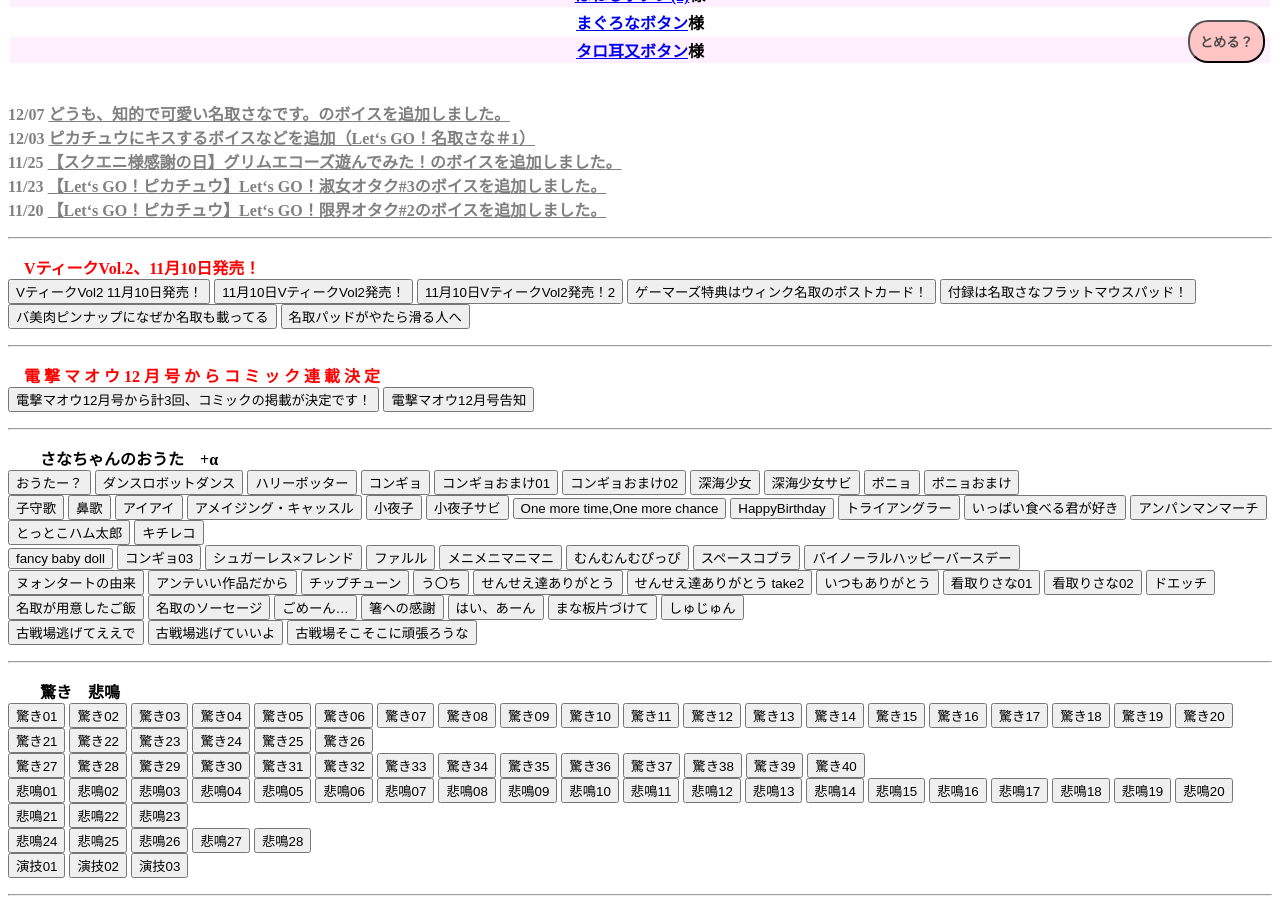
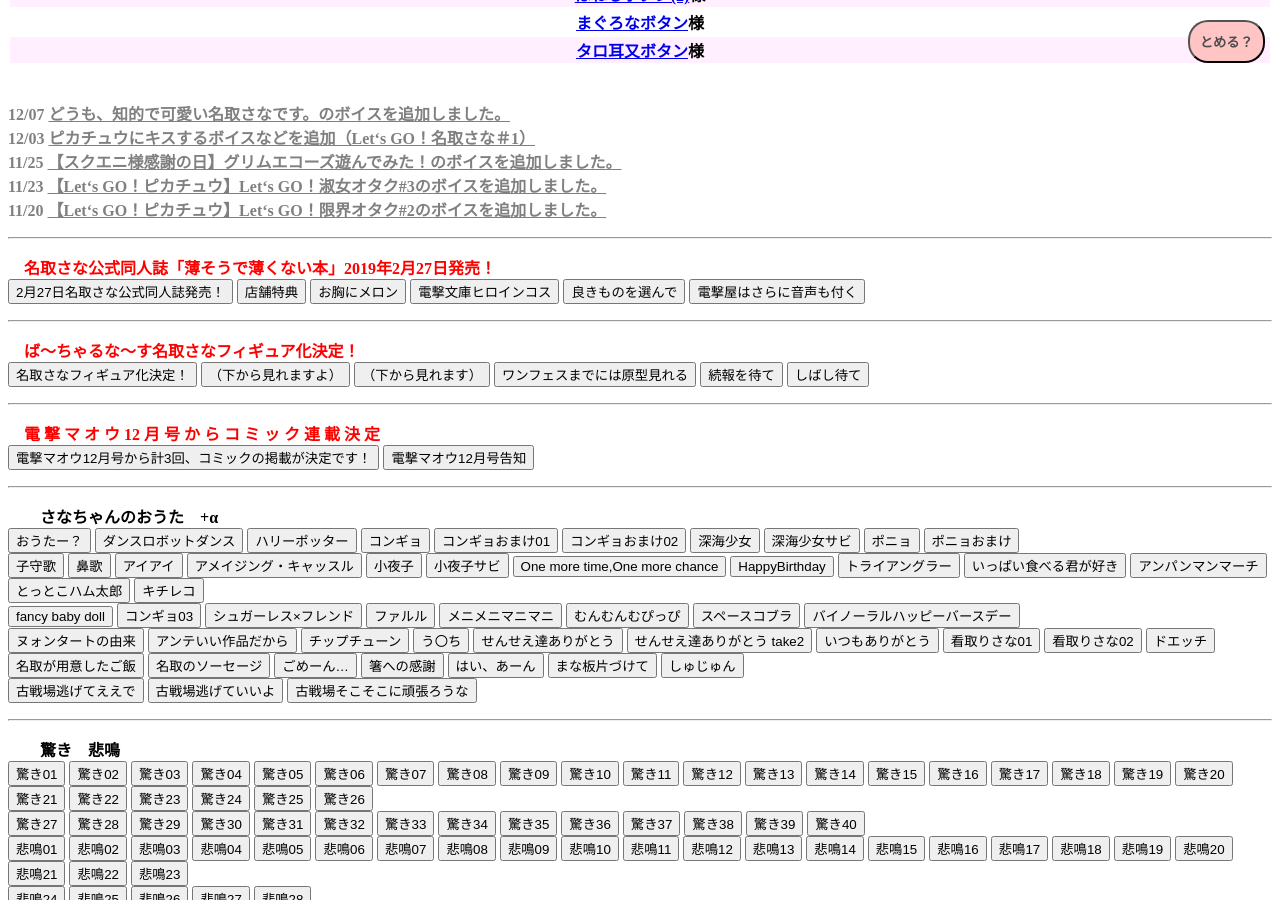
Before and after one commit to sanabutton/sanabutton.github.io, a Jekyll site: the page built from index.html, in a window 1280 px wide and 900 px high, scrolled down 441 px. Built offline with Jekyll 4.4.1, drawn with Linux system fonts in a browser that asks for light colours; comment, search, counter and statistics services are not loaded.

Commit message:
告知欄を更新

```diff
--- a/index.html
+++ b/index.html
@@ -18,15 +18,24 @@ layout: home
 
 {% include update-log.html %}
 <hr style="margin: 1em 0 ;">
-　<span class="important-notify"><b>VティークVol.2、11月10日発売！</b></span>
+　<span class="important-notify"><b>名取さな公式同人誌「薄そうで薄くない本」2019年2月27日発売！</b></span>
 <br>
-<button type="button" class="sounds" data-file="たのしいハロウィンだナース/VティークVol2 11月10日発売！">VティークVol2 11月10日発売！</button>
-<button type="button" class="sounds" data-file="今日何の日か知ってる？/11月10日VティークVol2発売！">11月10日VティークVol2発売！</button>
-<button type="button" class="sounds" data-file="今日何の日か知ってる？/11月10日VティークVol2発売！2">11月10日VティークVol2発売！2</button>
-<button type="button" class="sounds" data-file="今日何の日か知ってる？/ゲーマーズ特典はウィンク名取のポストカード！">ゲーマーズ特典はウィンク名取のポストカード！</button>
-<button type="button" class="sounds" data-file="今日何の日か知ってる？/付録は名取さなフラットマウスパッド！">付録は名取さなフラットマウスパッド！</button>
-<button type="button" class="sounds" data-file="今日何の日か知ってる？/バ美肉ピンナップになぜか名取も載ってる">バ美肉ピンナップになぜか名取も載ってる</button>
-<button type="button" class="sounds" data-file="Let‘s GO！限界オタク＃2/名取パッドがやたら滑る人へ">名取パッドがやたら滑る人へ</button>
+<button type="button" class="sounds" data-file="どうも、知的で可愛い名取さなです。/2月27日名取さな公式同人誌発売！">2月27日名取さな公式同人誌発売！</button>
+<button type="button" class="sounds" data-file="どうも、知的で可愛い名取さなです。/店舗特典">店舗特典</button>
+<button type="button" class="sounds" data-file="どうも、知的で可愛い名取さなです。/お胸にメロン">お胸にメロン</button>
+<button type="button" class="sounds" data-file="どうも、知的で可愛い名取さなです。/電撃文庫ヒロインコス">電撃文庫ヒロインコス</button>
+<button type="button" class="sounds" data-file="どうも、知的で可愛い名取さなです。/良きものを選んで">良きものを選んで</button>
+<button type="button" class="sounds" data-file="どうも、知的で可愛い名取さなです。/電撃屋はさらに音声も付く">電撃屋はさらに音声も付く</button>
+
+<hr style="margin: 1em 0 ;">
+　<span class="important-notify"><b>ば～ちゃるな～す名取さなフィギュア化決定！</b></span>
+<br>
+<button type="button" class="sounds" data-file="どうも、知的で可愛い名取さなです。/名取さなフィギュア化決定！">名取さなフィギュア化決定！</button>
+<button type="button" class="sounds" data-file="どうも、知的で可愛い名取さなです。/（下から見れますよ）">（下から見れますよ）</button>
+<button type="button" class="sounds" data-file="どうも、知的で可愛い名取さなです。/（下から見れます）">（下から見れます）</button>
+<button type="button" class="sounds" data-file="どうも、知的で可愛い名取さなです。/ワンフェスまでには原型見れる">ワンフェスまでには原型見れる</button>
+<button type="button" class="sounds" data-file="どうも、知的で可愛い名取さなです。/続報を待て">続報を待て</button>
+<button type="button" class="sounds" data-file="どうも、知的で可愛い名取さなです。/しばし待て">しばし待て</button>
 
 <hr style="margin: 1em 0 ;">
 　<span class="important-notify"><b>電 撃 マ オ ウ 12 月 号 か ら コ ミ ッ ク 連 載 決 定</b></span>
```
